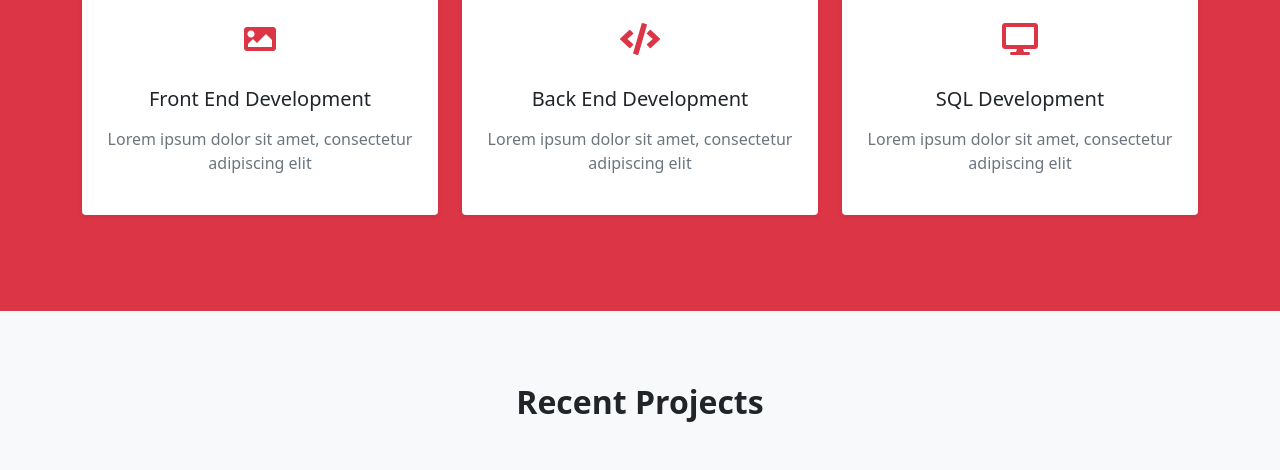
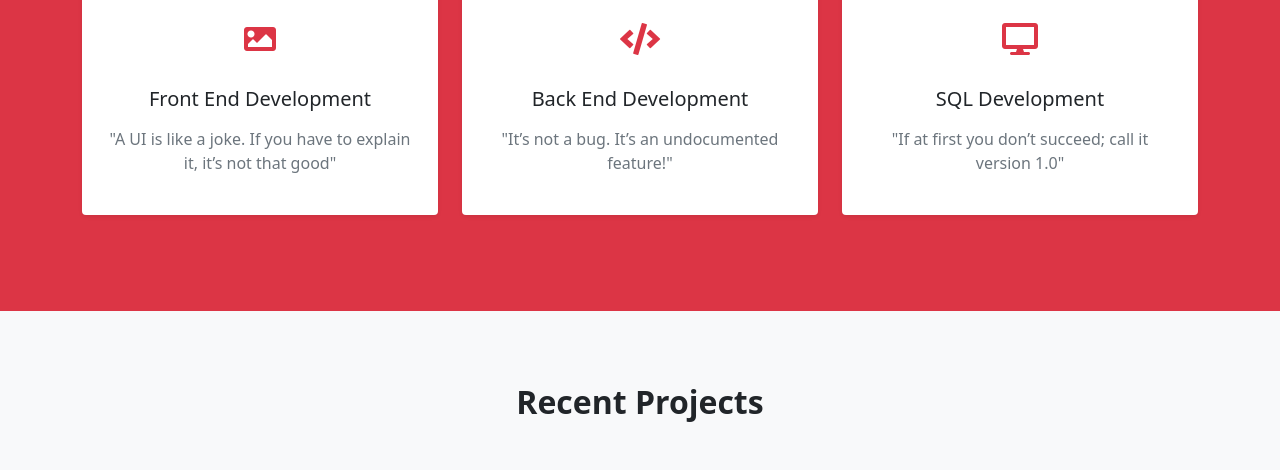
Before and after one commit to JesseDevelops/Portfolio, a plain HTML site: page index.html in a window 1280 px wide. Shown: the part 1900-2370 px from the top of the page. Drawn offline with Linux system fonts and the light colour scheme.

Commit message:
Added final data

```diff
--- a/index.html
+++ b/index.html
@@ -154,7 +154,7 @@
                             <i class="fas fa-image"></i>
                         </div>
                         <h3 class="fs-5 py-2">Front End Development</h3>
-                        <p class="text-muted">Lorem ipsum dolor sit amet, consectetur adipiscing elit</p>
+                        <p class="text-muted">"A UI is like a joke. If you have to explain it, it’s not that good"</p>
                     </div>
                 </div>
                 <div class="col-md-6 col-lg-4 mb-4">
@@ -163,7 +163,7 @@
                             <i class="fas fa-code"></i>
                         </div>
                         <h3 class="fs-5 py-2">Back End Development</h3>
-                        <p class="text-muted">Lorem ipsum dolor sit amet, consectetur adipiscing elit</p>
+                        <p class="text-muted">"It’s not a bug. It’s an undocumented feature!"</p>
                     </div>
                 </div>
                 <div class="col-md-6 col-lg-4 mb-4">
@@ -172,7 +172,7 @@
                             <i class="fas fa-desktop"></i>
                         </div>
                         <h3 class="fs-5 py-2">SQL Development</h3>
-                        <p class="text-muted">Lorem ipsum dolor sit amet, consectetur adipiscing elit</p>
+                        <p class="text-muted">"If at first you don’t succeed; call it version 1.0"</p>
                     </div>
                 </div>
             </div>
@@ -256,7 +256,7 @@
                         </p>
                     </div>
                     <div class="card-body">
-                        <p><a href="#" class="text-danger text-decoration-none">GitHub</a></p>
+                        <p><a href="https://github.com/JesseDevelops/vue-calendar" target="_blank" class="text-danger text-decoration-none">GitHub</a></p>
                     </div>
                 </div>
             </div>
```
